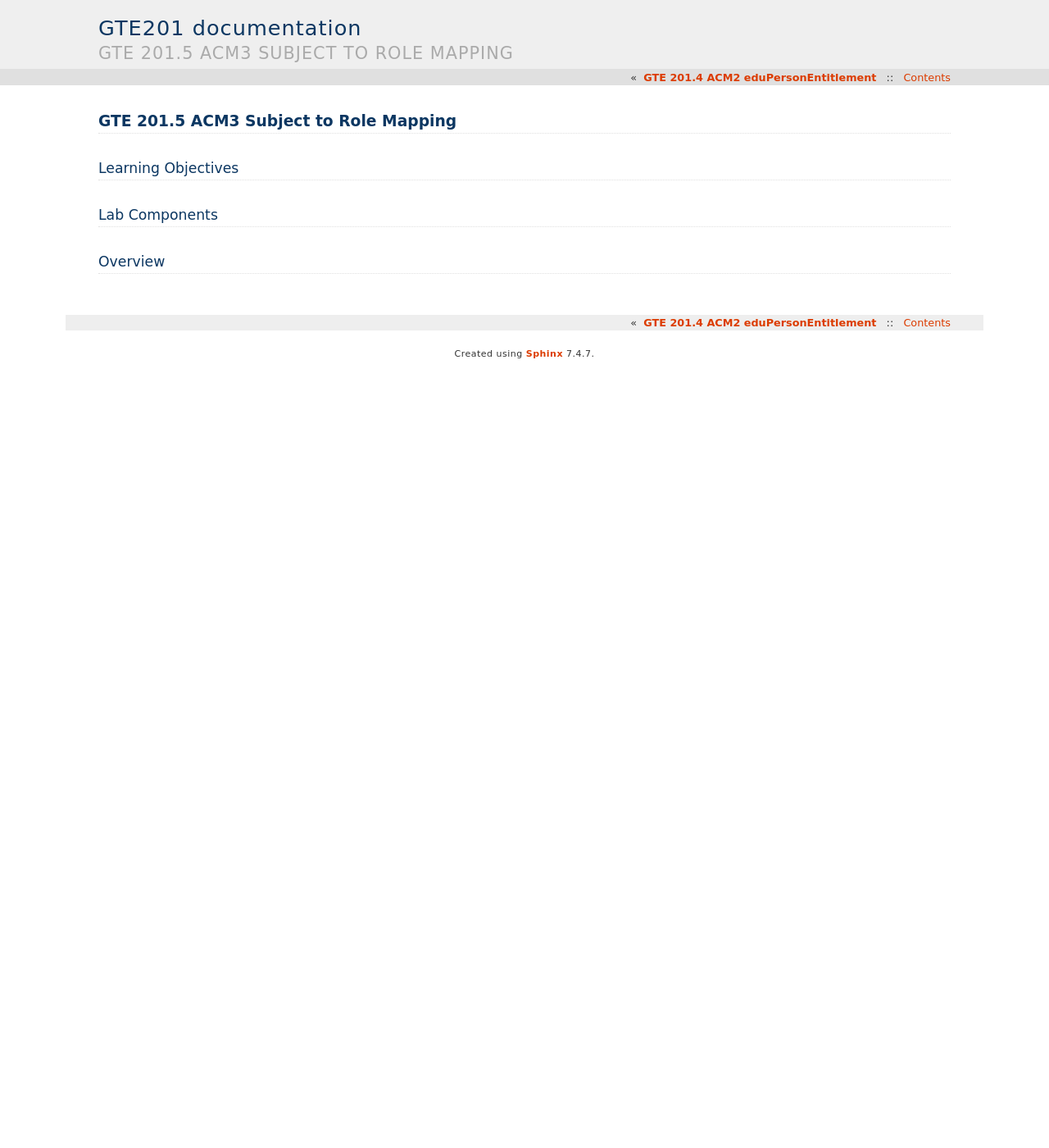
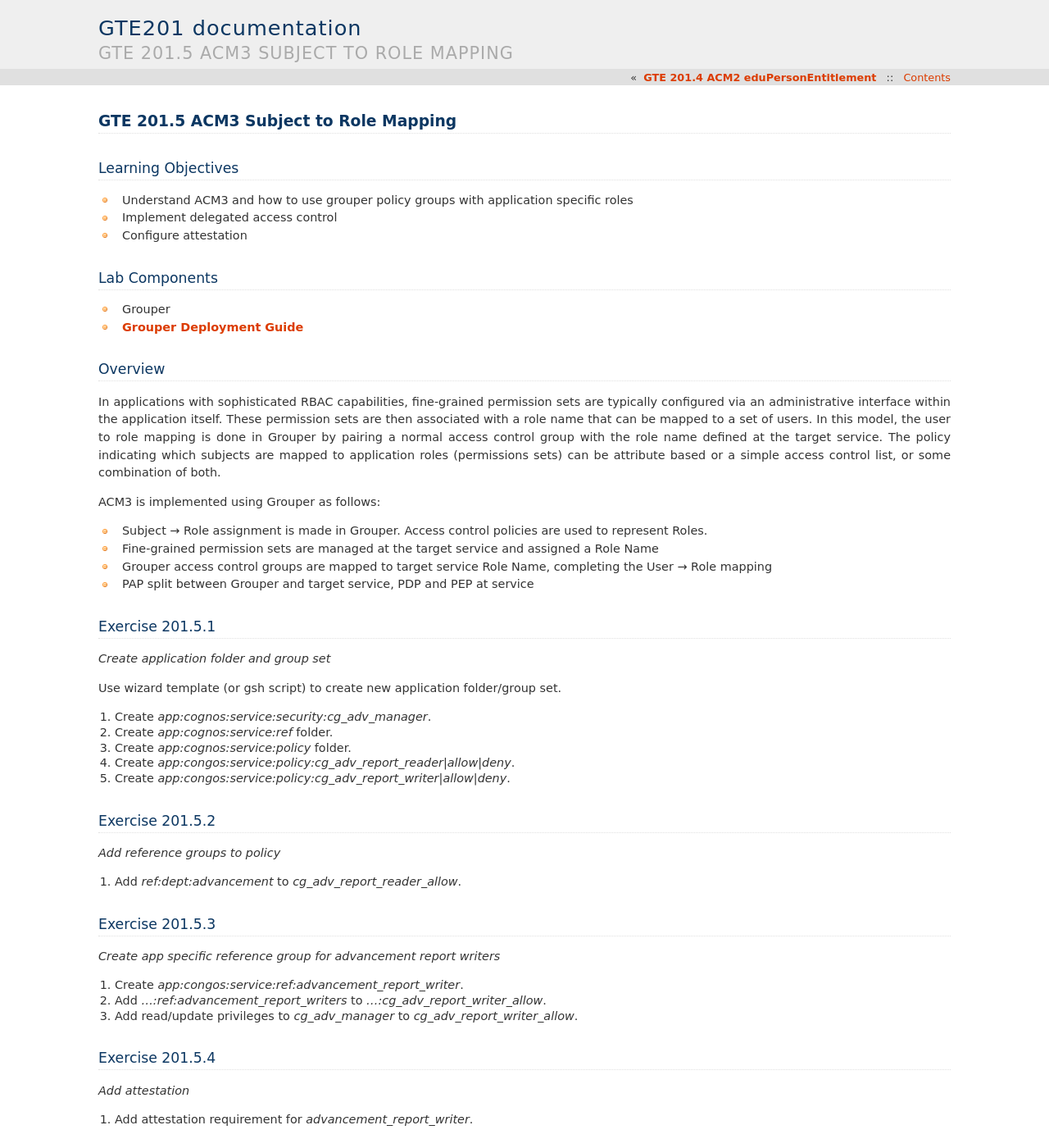
Before and after one commit to cwaldbieser/gte201_docs, a Sphinx documentation site: the page built from docs/201.5.rst, in a window 1280 px wide and 1400 px high. Shown: the whole window at 82% size. Built offline with Sphinx 7.4.7, drawn with Linux system fonts in a browser that asks for light colours.

Commit message:
Completed 201.5.

```diff
--- a/docs/201.5.rst
+++ b/docs/201.5.rst
@@ -7,22 +7,79 @@ GTE 201.5 ACM3 Subject to Role Mapping
 Learning Objectives
 -------------------
 
+* Understand ACM3 and how to use grouper policy groups  with application specific roles
+* Implement delegated access control
+* Configure attestation
 
 --------------
 Lab Components
 --------------
 
+* Grouper
+* `Grouper Deployment Guide`_
 
 --------
 Overview
 --------
 
+In applications with sophisticated RBAC capabilities, fine-grained permission
+sets are typically configured via an administrative interface within the
+application itself.  These permission sets are then associated with a role name
+that can be mapped to a set of users.  In this model, the user to role mapping
+is done in Grouper by pairing a normal access control group with the role name
+defined at the target service.  The policy indicating which subjects are mapped
+to application roles (permissions sets) can be attribute based or a simple
+access control list, or some combination of both.
+
+ACM3 is implemented using Grouper as follows:
+
+* Subject |rightarrow| Role assignment is made in Grouper.  Access control policies are used to represent Roles.
+* Fine-grained permission sets are managed at the target service and assigned a Role Name
+* Grouper access control groups are mapped to target service Role Name, completing the User |rightarrow| Role mapping
+* PAP split between Grouper and target service, PDP and PEP at service
+
+----------------
+Exercise 201.5.1
+----------------
+
+*Create application folder and group set*
+
+Use wizard template (or gsh script) to create new application folder/group set.
+
+#. Create `app:cognos:service:security:cg_adv_manager`.
+#. Create `app:cognos:service:ref` folder.
+#. Create `app:cognos:service:policy` folder.
+#. Create `app:congos:service:policy:cg_adv_report_reader|allow|deny`.
+#. Create `app:congos:service:policy:cg_adv_report_writer|allow|deny`.
+
+----------------
+Exercise 201.5.2
+----------------
+
+*Add reference groups to policy*
+
+#. Add `ref:dept:advancement` to `cg_adv_report_reader_allow`.
+
+----------------
+Exercise 201.5.3
+----------------
+
+*Create app specific reference group for advancement report writers*
+
+#. Create `app:congos:service:ref:advancement_report_writer`.
+#. Add `...:ref:advancement_report_writers` to `...:cg_adv_report_writer_allow`.
+#. Add read/update privileges to `cg_adv_manager` to `cg_adv_report_writer_allow`.
+
+----------------
+Exercise 201.5.4
+----------------
+
+*Add attestation*
+
+#. Add attestation requirement for `advancement_report_writer`.
 
 
 
-
-
-
-
+.. |rightarrow| unicode:: U+2192
 
 .. _Grouper Deployment Guide: https://spaces.at.internet2.edu/display/Grouper/Grouper+Deployment+Guide+Work+-TIER+Program
```
